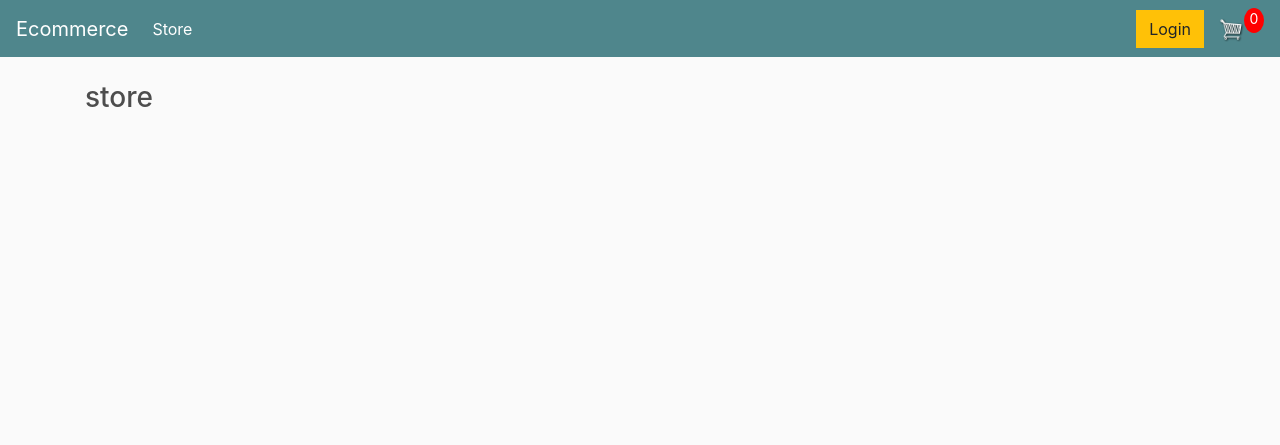
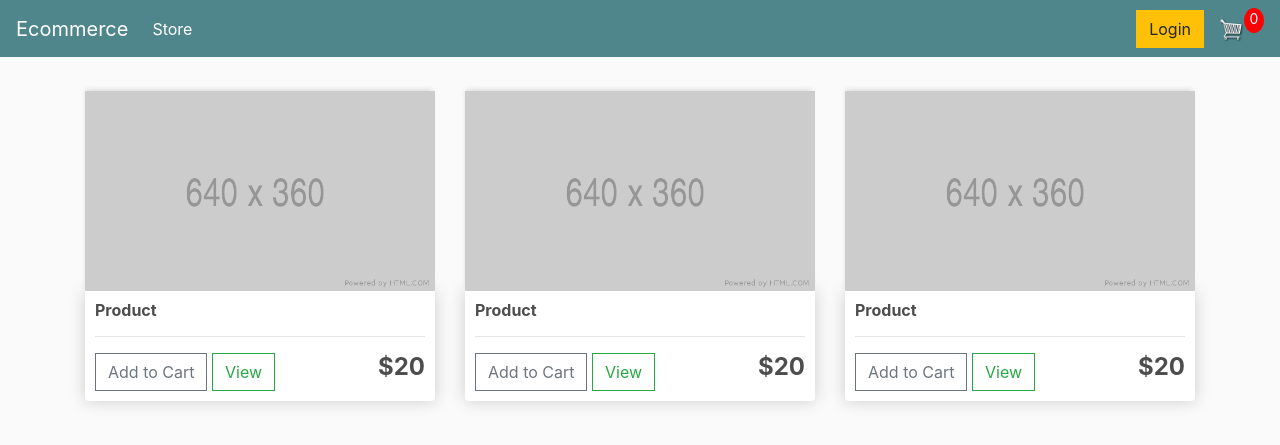
Before and after one commit to muhameddadel/ecommerce_with_django, a Django app: page /store/ in a window 1280 px wide. Shown: the top 445 px of the page. Run offline with Django 4.2, Linux system fonts and the light colour scheme; some libraries are stand-ins or nearby versions.

Commit message:
store styling

```diff
--- a/store/templates/store/store.html
+++ b/store/templates/store/store.html
@@ -1,6 +1,36 @@
 {% extends 'store/main.html' %}
 {% load static %}
 {% block content %}
-    <link rel="stylesheet" href="{% static 'css/main.css' %}">
-    <h3>store</h3>
+    <div class="row">
+        <div class="col-lg-4">
+            <img class="thumbnail" src="{% static 'images/placeholder.png' %}" alt="">
+            <div class="box-element product">
+                <h6><strong>Product</strong></h6>
+                <hr>
+                <button class="btn btn-outline-secondary add-btn">Add to Cart</button>
+                <a href="#" class="btn btn-outline-success">View</a>
+                <h4 style="display: inline-block; float: right"><strong>$20</strong></h4>
+            </div>
+        </div>
+        <div class="col-lg-4">
+            <img class="thumbnail" src="{% static 'images/placeholder.png' %}" alt="">
+            <div class="box-element product">
+                <h6><strong>Product</strong></h6>
+                <hr>
+                <button class="btn btn-outline-secondary add-btn">Add to Cart</button>
+                <a href="#" class="btn btn-outline-success">View</a>
+                <h4 style="display: inline-block; float: right"><strong>$20</strong></h4>
+            </div>
+        </div>
+        <div class="col-lg-4">
+            <img class="thumbnail" src="{% static 'images/placeholder.png' %}" alt="">
+            <div class="box-element product">
+                <h6><strong>Product</strong></h6>
+                <hr>
+                <button class="btn btn-outline-secondary add-btn">Add to Cart</button>
+                <a href="#" class="btn btn-outline-success">View</a>
+                <h4 style="display: inline-block; float: right"><strong>$20</strong></h4>
+            </div>
+        </div>
+    </div>
 {% endblock content %}
```
Also changed, not shown: static/images/arrow-down.png (added), static/images/arrow-up.png (added), static/images/book.jpg (added), static/images/headphones.jpg (added), static/images/placeholder.png (added), static/images/shirt.jpg (added), static/images/shoes.jpg (added), static/images/sourcecode.jpg (added), static/images/watch.jpg (added).
